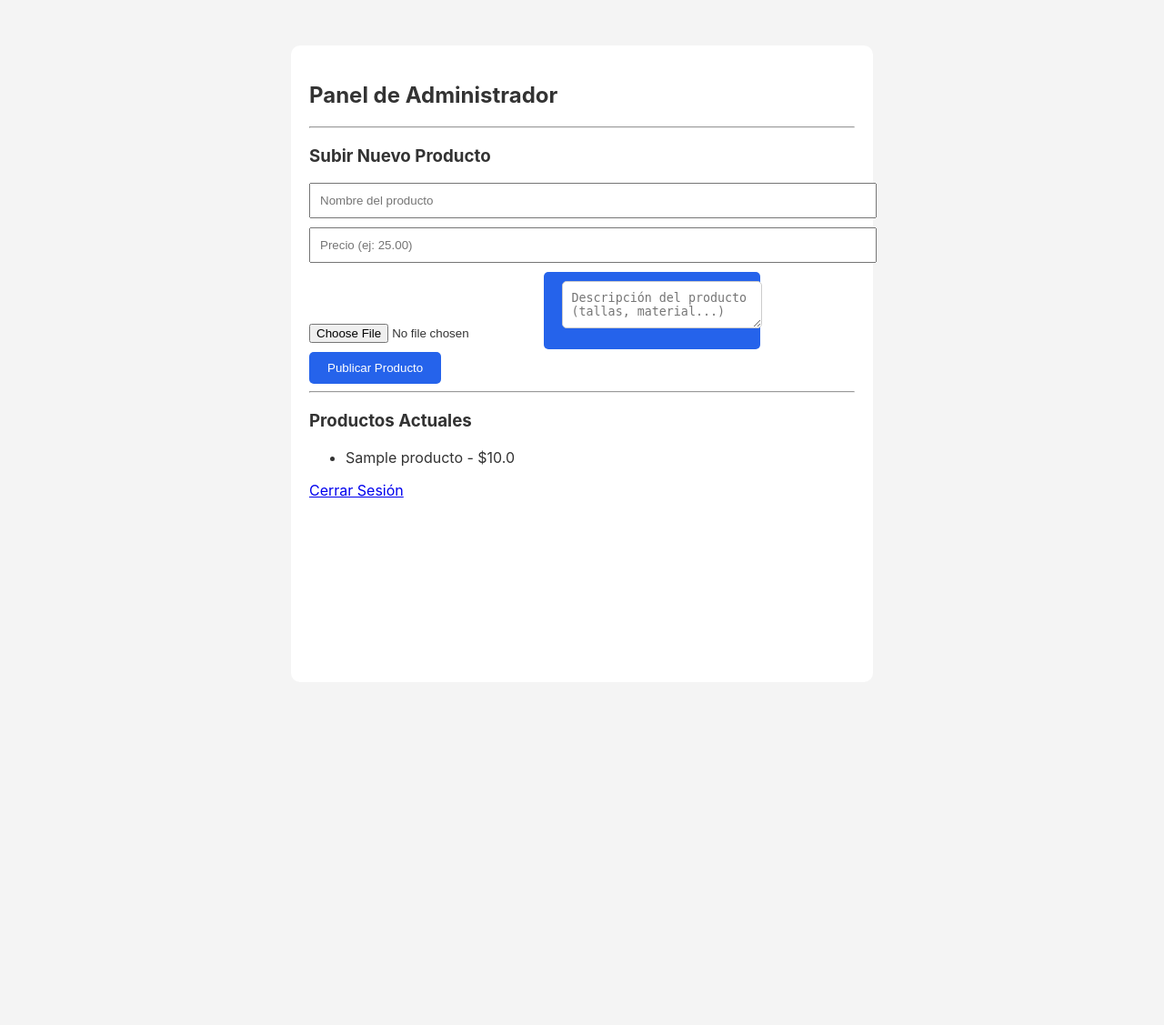
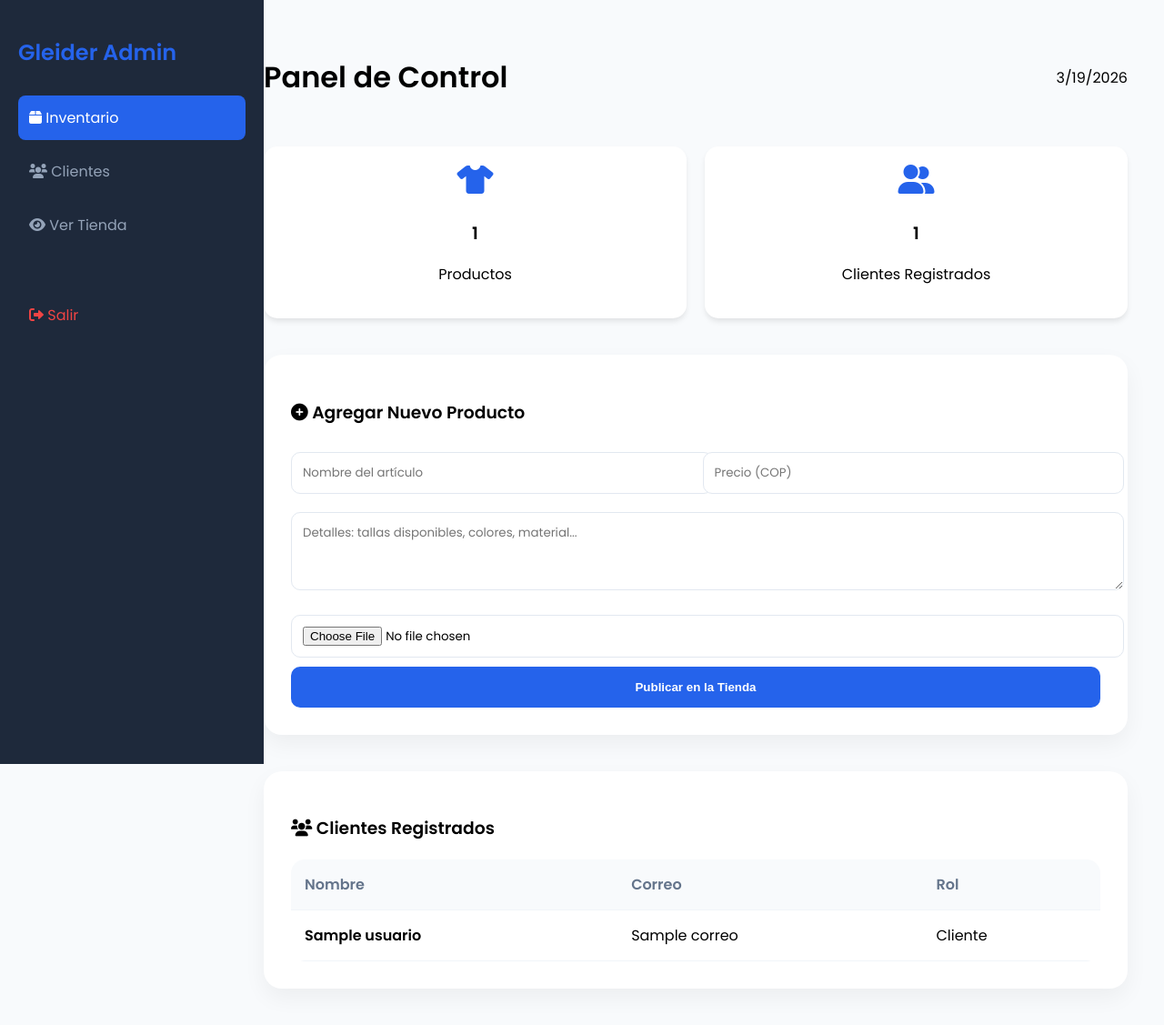
Before and after one commit to gleiderr99-boop/nuevo-proyecto, a Flask app: template templates/admin.html in a window 1280 px wide. Shown: the whole page at 91% size. Before the commit the page ends 547 px from the top, so only its background shows below. Run offline with Flask 3, Linux system fonts and the light colour scheme; tables that the repository leaves empty hold one stand-in row (values such as "Sample post"); the template is opened without the code that fills it: values that come from a table or form of the project are taken from there, most other values are stand-ins (such as "Sample title", 1, 10 or a date in 2020).

Commit message:
Update admin.html

```diff
--- a/templates/admin.html
+++ b/templates/admin.html
@@ -2,35 +2,110 @@
 <html lang="es">
 <head>
     <meta charset="UTF-8">
-    <title>Panel de Control</title>
-    <link rel="stylesheet" href="{{ url_for('static', filename='style.css') }}">
+    <meta name="viewport" content="width=device-width, initial-scale=1.0">
+    <title>Gleider Shop | Dashboard</title>
+    <link href="https://fonts.googleapis.com/css2?family=Poppins:wght@300;400;600&display=swap" rel="stylesheet">
+    <link rel="stylesheet" href="https://cdnjs.cloudflare.com/ajax/libs/font-awesome/6.0.0/css/all.min.css">
+
+    <style>
+        :root { --primary: #2563eb; --dark: #1e293b; --light: #f8fafc; --success: #22c55e; }
+        body { font-family: 'Poppins', sans-serif; background: var(--light); margin: 0; display: flex; }
+
+        /* Sidebar lateral */
+        .sidebar { width: 250px; background: var(--dark); height: 100vh; color: white; padding: 20px; position: fixed; }
+        .sidebar h2 { font-size: 1.5rem; margin-bottom: 30px; color: var(--primary); }
+        .nav-link { display: block; color: #94a3b8; padding: 12px; text-decoration: none; border-radius: 8px; margin-bottom: 10px; transition: 0.3s; }
+        .nav-link:hover, .nav-link.active { background: var(--primary); color: white; }
+
+        /* Contenido Principal */
+        .main-content { margin-left: 250px; padding: 40px; width: 100%; }
+        .header { display: flex; justify-content: space-between; align-items: center; margin-bottom: 30px; }
+
+        /* Tarjetas de Estadísticas */
+        .stats-grid { display: grid; grid-template-columns: repeat(auto-fit, minmax(200px, 1fr)); gap: 20px; margin-bottom: 40px; }
+        .stat-card { background: white; padding: 20px; border-radius: 15px; box-shadow: 0 4px 6px -1px rgba(0,0,0,0.1); text-align: center; }
+        .stat-card i { font-size: 2rem; color: var(--primary); margin-bottom: 10px; }
+
+        /* Formulario Estilizado */
+        .glass-card { background: white; padding: 30px; border-radius: 20px; box-shadow: 0 10px 25px rgba(0,0,0,0.05); }
+        input, textarea { width: 100%; padding: 12px; margin: 10px 0; border: 1px solid #e2e8f0; border-radius: 10px; font-family: inherit; }
+        button { background: var(--primary); color: white; border: none; padding: 15px; border-radius: 10px; width: 100%; font-weight: 600; cursor: pointer; transition: 0.3s; }
+        button:hover { opacity: 0.9; transform: translateY(-2px); }
+
+        /* Tabla de Clientes/Productos */
+        table { width: 100%; border-collapse: collapse; margin-top: 20px; background: white; border-radius: 15px; overflow: hidden; }
+        th, td { padding: 15px; text-align: left; border-bottom: 1px solid #f1f5f9; }
+        th { background: #f8fafc; color: #64748b; }
+        .img-preview { width: 50px; height: 50px; border-radius: 8px; object-fit: cover; }
+    </style>
 </head>
-<body style="background: #f4f4f4; color: #333;">
-    <div style="max-width: 600px; margin: 50px auto; background: white; padding: 20px; border-radius: 10px;">
-        <h2>Panel de Administrador</h2>
-        <hr>
+<body>
 
-        <h3>Subir Nuevo Producto</h3>
-        <form method="POST" enctype="multipart/form-data">
-            <input type="text" name="nombre" placeholder="Nombre del producto" required style="width: 100%; margin-bottom: 10px; padding: 10px;">
-            <input type="text" name="precio" placeholder="Precio (ej: 25.00)" required style="width: 100%; margin-bottom: 10px; padding: 10px;">
-            <input type="file" name="foto" accept="image/*" required style="margin-bottom: 10px;">
-            <button type="submit" style="background: #2563eb; color: white; border: none; padding: 10px 20px; cursor: pointer; border-radius: 5px;">
-            <textarea name="descripcion" placeholder="Descripción del producto (tallas, material...)" style="width: 100%; margin-bottom: 10px; padding: 10px; border-radius: 5px; border: 1px solid #ccc;"></textarea>
-            <button type="submit" style="background: #2563eb; color: white; border: none; padding: 10px 20px; cursor: pointer; border-radius: 5px;">
+    <div class="sidebar">
+        <h2>Gleider Admin</h2>
+        <a href="#inventario" class="nav-link active"><i class="fas fa-box"></i> Inventario</a>
+        <a href="#clientes" class="nav-link"><i class="fas fa-users"></i> Clientes</a>
+        <a href="/catalogo" class="nav-link"><i class="fas fa-eye"></i> Ver Tienda</a>
+        <a href="/logout" class="nav-link" style="margin-top: 50px; color: #ef4444;"><i class="fas fa-sign-out-alt"></i> Salir</a>
+    </div>
 
-                Publicar Producto
-            </button>
-        </form>
+    <div class="main-content">
+        <div class="header">
+            <h1>Panel de Control</h1>
+            <span id="fecha"></span>
+        </div>
 
-        <hr>
-        <h3>Productos Actuales</h3>
-        <ul>
-            {% for p in productos %}
-            <li>{{ p.nombre }} - ${{ p.precio }}</li>
-            {% endfor %}
-        </ul>
-        <a href="/logout">Cerrar Sesión</a>
+        <div class="stats-grid">
+            <div class="stat-card">
+                <i class="fas fa-tshirt"></i>
+                <h3>{{ productos|length }}</h3>
+                <p>Productos</p>
+            </div>
+            <div class="stat-card">
+                <i class="fas fa-user-friends"></i>
+                <h3>{{ usuarios|length }}</h3>
+                <p>Clientes Registrados</p>
+            </div>
+        </div>
+
+        <div class="glass-card" id="inventario">
+            <h3><i class="fas fa-plus-circle"></i> Agregar Nuevo Producto</h3>
+            <form method="POST" enctype="multipart/form-data">
+                <div style="display: grid; grid-template-columns: 1fr 1fr; gap: 15px;">
+                    <input type="text" name="nombre" placeholder="Nombre del artículo" required>
+                    <input type="number" name="precio" placeholder="Precio (COP)" required>
+                </div>
+                <textarea name="descripcion" placeholder="Detalles: tallas disponibles, colores, material..." rows="3"></textarea>
+                <input type="file" name="foto" accept="image/*" required>
+                <button type="submit">Publicar en la Tienda</button>
+            </form>
+        </div>
+
+        <div class="glass-card" style="margin-top: 40px;" id="clientes">
+            <h3><i class="fas fa-users"></i> Clientes Registrados</h3>
+            <table>
+                <thead>
+                    <tr>
+                        <th>Nombre</th>
+                        <th>Correo</th>
+                        <th>Rol</th>
+                    </tr>
+                </thead>
+                <tbody>
+                    {% for u in usuarios %}
+                    <tr>
+                        <td><strong>{{ u.nombre }}</strong></td>
+                        <td>{{ u.correo }}</td>
+                        <td>{{ 'Admin' if u.es_admin else 'Cliente' }}</td>
+                    </tr>
+                    {% endfor %}
+                </tbody>
+            </table>
+        </div>
     </div>
+
+    <script>
+        document.getElementById('fecha').innerText = new Date().toLocaleDateString();
+    </script>
 </body>
 </html>
```
